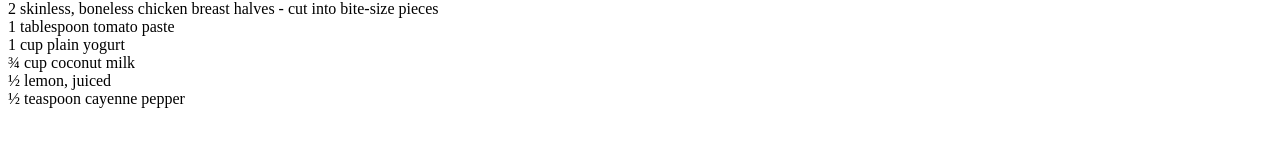
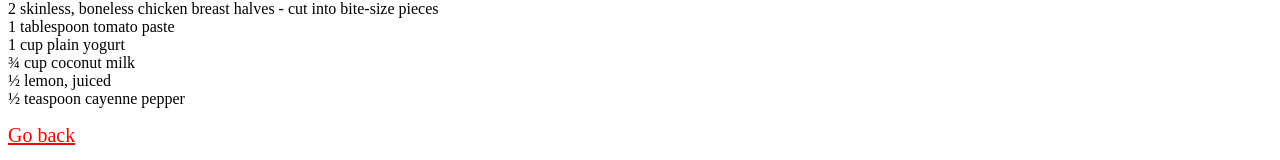
Before and after one commit to JklmG/odin-recipes, a plain HTML site: page recipes/curry.html in a window 1280 px wide. Shown: the part 686-846 px from the top of the page. Before the commit the page ends 810 px from the top, so only its background shows below. Drawn offline with Linux system fonts and the light colour scheme.

Commit message:
Add a 'Go back' link on each recipe page

```diff
--- a/recipes/curry.html
+++ b/recipes/curry.html
@@ -50,5 +50,7 @@
         <br>½ lemon, juiced
 
         <br>½ teaspoon cayenne pepper</p>
+
+        <p><a href="../index.html" style="font-size: 20px; color: red;">Go back</a></p>
 </body>
 </html>
```
Also changed, not shown: recipes/friedRice.html (+2 -0 lines), recipes/pizza.html (+2 -0 lines), recipes/steak.html (+2 -0 lines).
